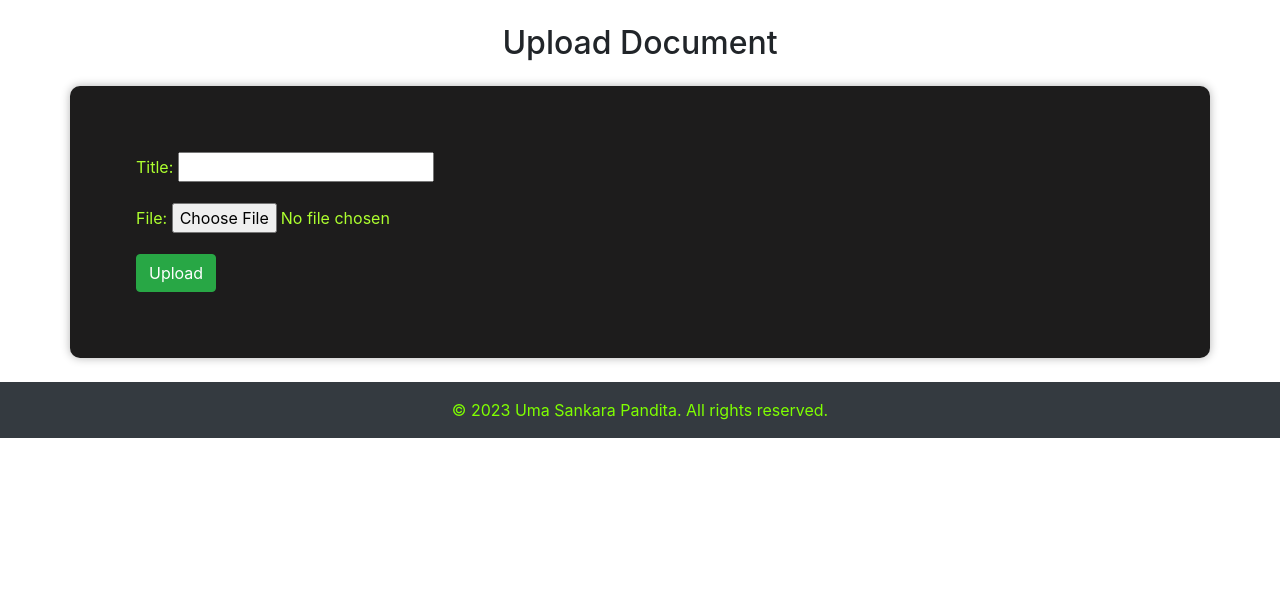
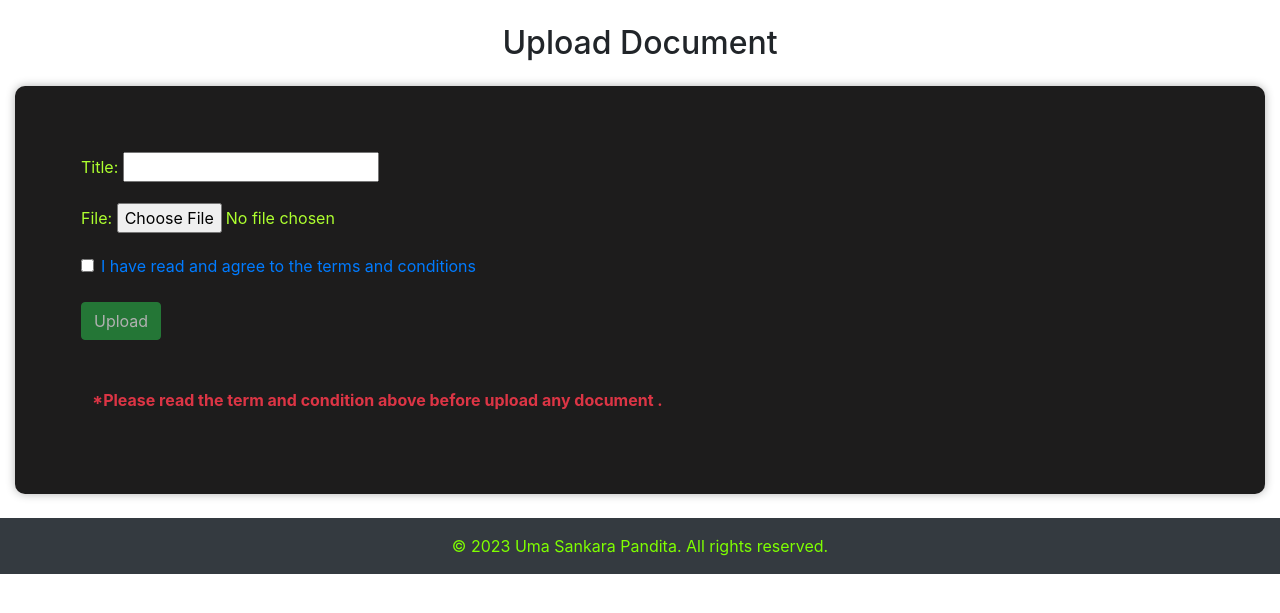
Before and after one commit to Sankarauma/uma, a Django app: page /upload/ in a window 1280 px wide. Shown: the part 76-689 px from the top of the page. Run offline with Django 4.2, Linux system fonts and the light colour scheme; some libraries are stand-ins or nearby versions.

Commit message:
Update upload_document.html

```diff
--- a/blog/templates/blog/upload_document.html
+++ b/blog/templates/blog/upload_document.html
@@ -1,24 +1,129 @@
-{% extends 'base.html' %}
+{% extends 'base.html' %} {% block content %}
+<h2 class="text-center">Upload Document</h2>
+<div class="container-fluid mt-4 blog-form-container justify-content">
+  <form method="post" enctype="multipart/form-data">
+    {% csrf_token %} {{ form.as_p }}
+    <div class="form-check">
+      <input class="form-check-input" type="checkbox" id="agreeCheckbox" />
+      <span class="form-check-label" for="agreeCheckbox">
+        <a href="#" data-toggle="modal" data-target="#uploadTermsModal"
+          >I have read and agree to the terms and conditions</a
+        >
+      </span>
+    </div>
+    &nbsp;&nbsp;<br />
+    <button type="submit" class="btn btn-success" id="uploadButton" disabled>
+      Upload
+    </button>
+  </form>
+  <br /><br />
+  <p class="text-danger font-weight-bold">
+    &nbsp;&nbsp; *Please read the term and condition above before upload any
+    document .
+  </p>
+  <div
+    class="modal fade"
+    id="uploadTermsModal"
+    tabindex="-1"
+    role="dialog"
+    aria-labelledby="uploadTermsModalLabel"
+    aria-hidden="true"
+  >
+    <div class="modal-dialog" role="document">
+      <div class="modal-content">
+        <div class="modal-header">
+          <h5 class="modal-title" id="uploadTermsModalLabel">
+            Upload Document Terms and Conditions
+          </h5>
+          <button
+            type="button"
+            class="close"
+            data-dismiss="modal"
+            aria-label="Close"
+          >
+            <span aria-hidden="true">&times;</span>
+          </button>
+        </div>
+        <div class="modal-body">
+          <div class="modal-body">
+            <div class="text-danger">
+              N.B:Welcome to our platform for content upload! We're thrilled to
+              have you join our community. However, in order to ensure a safe
+              and respectful environment for everyone, we have established some
+              guidelines and terms regarding the content you upload. By
+              uploading content to our platform, you agree to abide by these
+              terms and conditions:
+              <ul>
+                <li>
+                  Respect and Civility: We expect all uploaded content to be
+                  respectful, considerate, and in accordance with basic
+                  principles of civility. Hate speech, harassment, or any form
+                  of discriminatory content will not be tolerated.
+                </li>
+                <li>
+                  Legal Compliance: You must ensure that the content you upload
+                  adheres to all applicable laws and regulations. This includes,
+                  but is not limited to, copyright, trademark, and intellectual
+                  property laws.
+                </li>
+                <li>
+                  No Vulgar, Obscene, or Offensive Content: It is strictly
+                  prohibited to upload any content that is vulgar, obscene,
+                  sexually explicit, or offensive in nature. This includes
+                  explicit language, adult content, and anything that could be
+                  considered inappropriate for a wide audience.
+                </li>
+              </ul>
+            </div>
+          </div>
+          <p>
+            By clicking "Confirm," you acknowledge that you have read and agree
+            to abide by our terms and conditions.
+          </p>
+          <button
+            type="button"
+            class="btn btn-primary"
+            data-dismiss="modal"
+            id="confirmTermsButton"
+          >
+            Confirm
+          </button>
+        </div>
+      </div>
+    </div>
+  </div>
+</div>
+<script>
+  document.addEventListener("DOMContentLoaded", function () {
+    const agreeCheckbox = document.getElementById("agreeCheckbox");
+    const uploadButton = document.getElementById("uploadButton");
+    const confirmTermsButton = document.getElementById("confirmTermsButton");
 
-{% block content %}
-  <h2 class="text-center">Upload Document</h2>
-<div class="container mt-4 blog-form-container">
-  <form method="post" enctype="multipart/form-data">
-    {% csrf_token %}
-    {{ form.as_p }}
-    <button type="submit" class="btn btn-success">Upload</button>
-  </form>
-</div>
+    agreeCheckbox.addEventListener("change", function () {
+      uploadButton.disabled = !agreeCheckbox.checked;
+    });
+
+    confirmTermsButton.addEventListener("click", function () {
+      uploadButton.disabled = false;
+      agreeCheckbox.checked = true;
+    });
+  });
+</script>
+
 <style>
   .blog-form-container {
-      background-color:rgb(29, 28, 28);
+    background-color: rgb(29, 28, 28);
     background-size: cover;
+    /* height: 390px; */
     background-repeat: no-repeat;
     background-position: center center;
     padding: 66px;
     border-radius: 10px;
     box-shadow: 0 0 10px rgba(0, 0, 0, 0.3);
-      color:greenyellow; /* Adjust text color for better visibility */
+    color: greenyellow; /* Adjust text color for better visibility */
+  }
+  .form {
+    justify-content: center;
   }
 </style>
 {% endblock %}
```
Lines whose indentation alone changed are shown as unchanged.
